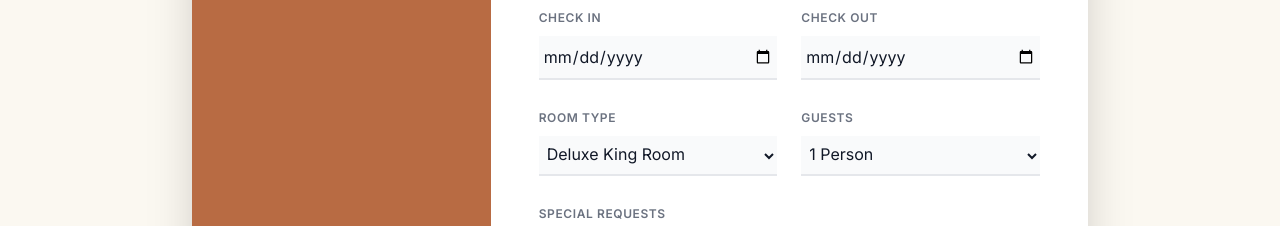
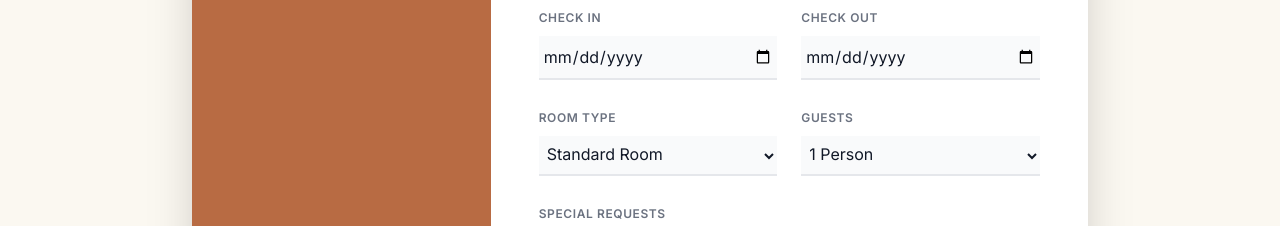
Before and after one commit to mehdihassan301/hayathotelsuk, a React (Vite) app: page / in a window 1280 px wide. Shown: the part 4400-4626 px from the top of the page. Built offline with nearby package versions, Linux system fonts and the light colour scheme; a web font is replaced by a local one.

Commit message:
Update BookingForm.tsx

```diff
--- a/components/BookingForm.tsx
+++ b/components/BookingForm.tsx
@@ -2,7 +2,7 @@ import React, { useState } from 'react';
 import Section from './Section';
 
 const BookingForm: React.FC = () => {
-  const [formData, setFormData] = useState({
+  const initialState = {
     name: '',
     email: '',
     phone: '',
@@ -11,7 +11,9 @@ const BookingForm: React.FC = () => {
     roomType: 'deluxe',
     guests: '1',
     specialRequests: ''
-  });
+  };
+
+  const [formData, setFormData] = useState(initialState);
 
   const handleChange = (e: React.ChangeEvent<HTMLInputElement | HTMLSelectElement | HTMLTextAreaElement>) => {
     setFormData({ ...formData, [e.target.name]: e.target.value });
@@ -34,11 +36,31 @@ const BookingForm: React.FC = () => {
   const handleWhatsAppClick = (e: React.FormEvent) => {
     e.preventDefault();
     window.open(constructWhatsAppMessage(), '_blank');
+    setFormData(initialState); // Clear form after action
   };
 
   const handleSubmit = (e: React.FormEvent) => {
     e.preventDefault();
-    alert('Thank you for your reservation request! We will contact you shortly to confirm.');
+
+    const subject = `New Reservation Request: ${formData.name}`;
+    const body = `Reservation Details for Hotel Hayatt Sukkur:
+------------------------------------------
+Guest Name: ${formData.name || 'N/A'}
+Phone: ${formData.phone || 'N/A'}
+Email: ${formData.email || 'N/A'}
+Room Category: ${formData.roomType}
+Check-In Date: ${formData.checkIn || 'N/A'}
+Check-Out Date: ${formData.checkOut || 'N/A'}
+Number of Guests: ${formData.guests}
+Special Requests: ${formData.specialRequests || 'None'}
+------------------------------------------
+Please reply to this email to confirm availability.`;
+
+    window.location.href = `mailto:hayattsuk@gmail.com?subject=${encodeURIComponent(subject)}&body=${encodeURIComponent(body)}`;
+
+    // Clear form for next use
+    setFormData(initialState);
+    alert('Your email client has been opened to send the reservation details. Form cleared.');
   };
 
   return (
@@ -136,11 +158,11 @@ const BookingForm: React.FC = () => {
                   value={formData.roomType}
                   onChange={handleChange}
                 >
-                  <option value="standard">Standard Room</option>
-                  <option value="deluxe">Deluxe King Room</option>
-                  <option value="twin">Executive Twin Room</option>
-                  <option value="family">Family Suite</option>
-                  <option value="suite">Hayatt Royal Suite</option>
+                  <option value="Standard Room">Standard Room</option>
+                  <option value="Deluxe King Room">Deluxe King Room</option>
+                  <option value="Executive Twin Room">Executive Twin Room</option>
+                  <option value="Semi Deluxe Room">Semi Deluxe Room</option>
+                  <option value="Triple Bed Room">Triple Bed Room</option>
                 </select>
               </div>
               <div className="space-y-2">
```
